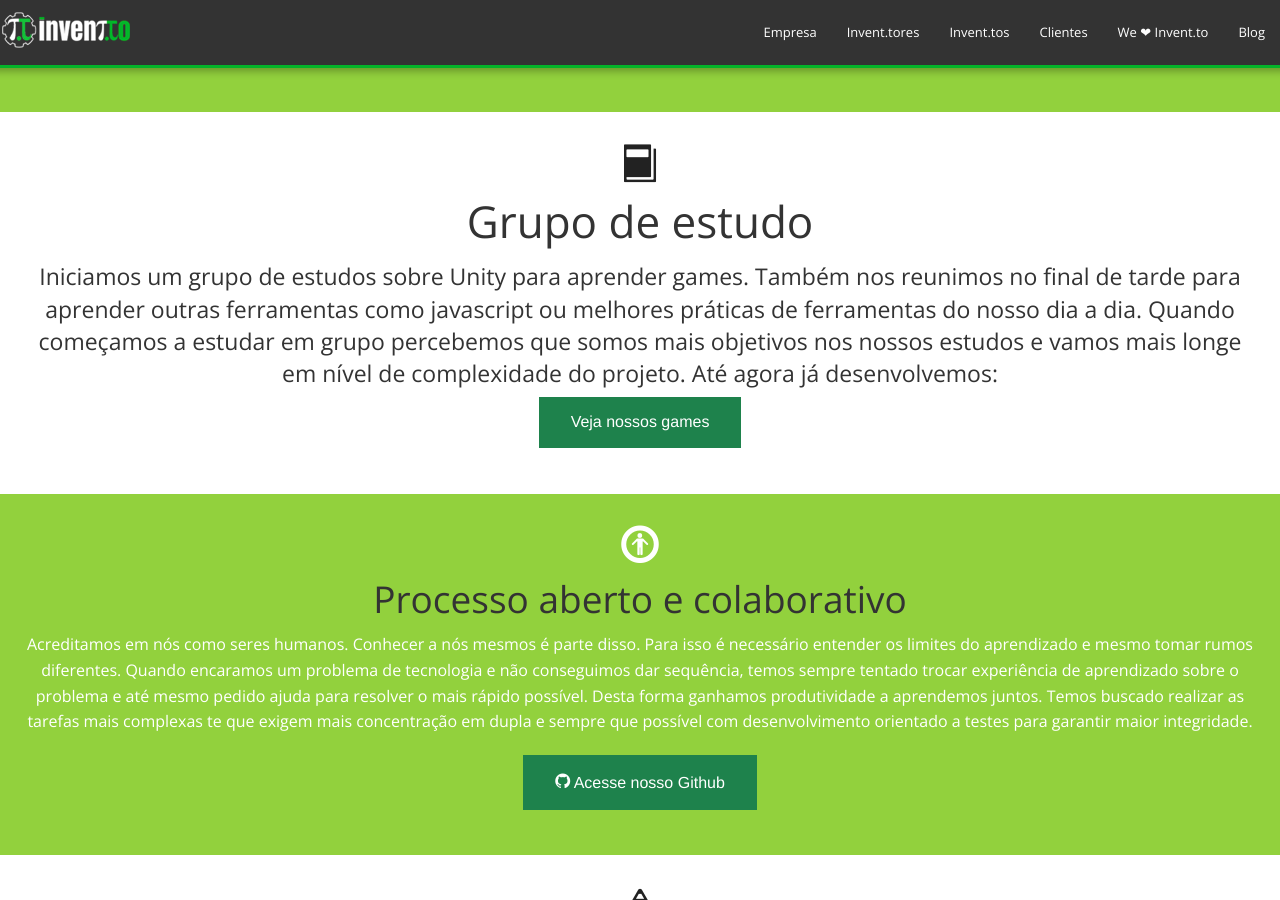
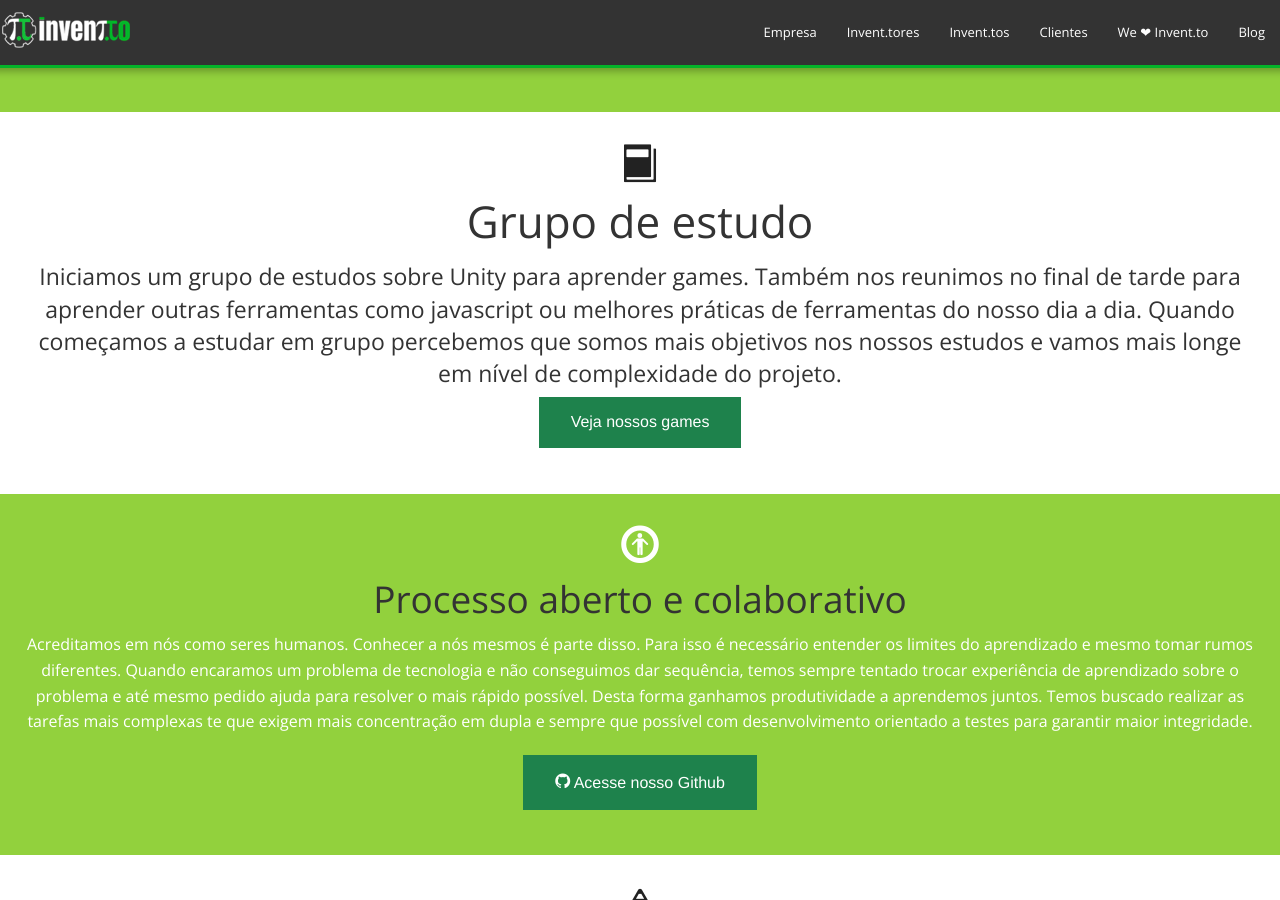
Before and after one commit to inventto/inventto_site, a Jekyll site: the page built from index.html, in a window 1280 px wide and 900 px high, scrolled down 1451 px. Built offline with Jekyll 4.4.1, drawn with Linux system fonts in a browser that asks for light colours; comment, search, counter and statistics services are not loaded.

Commit message:
removendo frase perdida

```diff
--- a/index.html
+++ b/index.html
@@ -32,7 +32,7 @@ Estamos sempre nos atualizando, assim, utilizando o que há de mais novo nas tec
 <div class="home_what">
 	<span class="fi-book large"></span>
   <h1>Grupo de estudo</h1>
-  <h4>Iniciamos um grupo de estudos sobre Unity para aprender games. Também nos reunimos no final de tarde para aprender outras ferramentas como javascript ou melhores práticas de ferramentas do nosso dia a dia. Quando começamos a estudar em grupo percebemos que somos mais objetivos nos nossos estudos e vamos mais longe em nível de complexidade do projeto. Até agora já desenvolvemos:</h4>
+  <h4>Iniciamos um grupo de estudos sobre Unity para aprender games. Também nos reunimos no final de tarde para aprender outras ferramentas como javascript ou melhores práticas de ferramentas do nosso dia a dia. Quando começamos a estudar em grupo percebemos que somos mais objetivos nos nossos estudos e vamos mais longe em nível de complexidade do projeto.</h4>
    <a href="/games"><button class="buttonKnow">Veja nossos games</button></a>
 </div>
 <div class="home_who">
```
